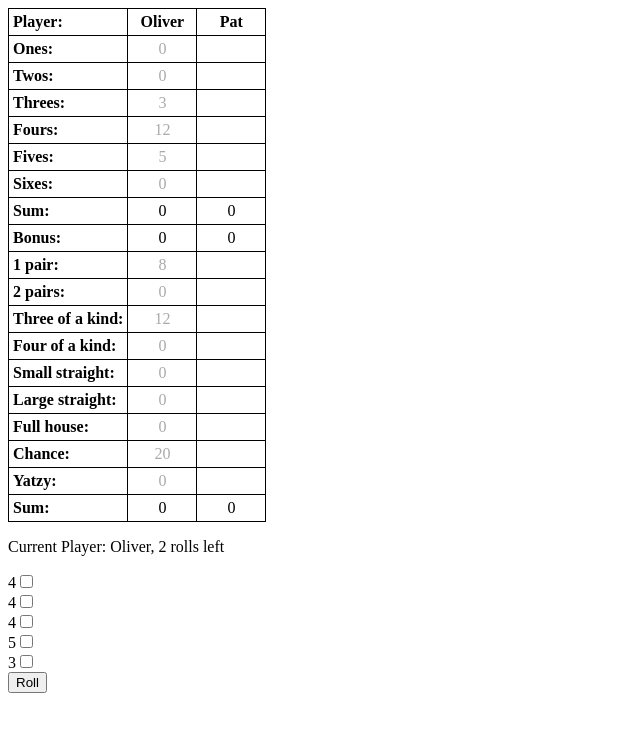
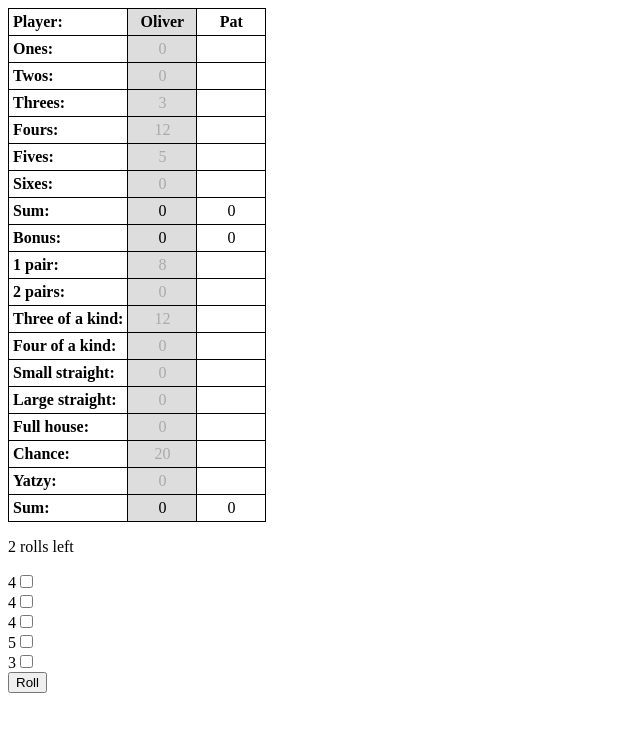
Before and after one commit to oliver-norden/react-redux-yatzy, a React (Create React App) app: page / in a window 1280 px wide. Shown: the top 732 px of the page, without its empty margins (0-640 px from the left). Built offline with nearby package versions, Linux system fonts and the light colour scheme; the HTML template or start-up script is replaced by a standard one.

Commit message:
Highlight row of current player

```diff
--- a/src/components/Dice.js
+++ b/src/components/Dice.js
@@ -22,7 +22,7 @@ class Dice extends Component {
         const { players, curPlayer } = this.props;
         return (
             <div>
-                <p>Current Player: {players[curPlayer.idx].name}, {curPlayer.rollsLeft} rolls left</p>
+                <p>{curPlayer.rollsLeft} rolls left</p>
                 {this.props.dice.map(dice =>
                     <div key={dice.id}>
                         <label htmlFor={dice.id}>{dice.val}</label>
--- a/src/components/playing-field/Field.js
+++ b/src/components/playing-field/Field.js
@@ -15,9 +15,20 @@ class Field extends Component {
     }
 
     render() {
-        const { posScore, players, rows } = this.props;
+        const { posScore, players, rows, curPlayerIdx } = this.props;
         return (
             <table className={styles.playingField}>
+                <colgroup>
+                    <col />
+                    {players.map(player => {
+                        return (
+                            <col
+                                key={player.id}
+                                className={ (player.id === curPlayerIdx) ? styles.currentPlayer : null }
+                            />
+                        )
+                    })}
+                </colgroup>
                 <thead>
                     <tr>
                         <th>
@@ -50,7 +61,8 @@ const mapStateToProps = state => ({
     posScore: state.possibleScore.possibleScores,
     players: state.game.players,
     rows: state.rules.playingField,
-    winner: state.game.winner
+    winner: state.game.winner,
+    curPlayerIdx: state.game.currentPlayer.idx
 });
 
 export default connect(mapStateToProps, {})(Field);
--- a/src/components/playing-field/PlayingField.module.css
+++ b/src/components/playing-field/PlayingField.module.css
@@ -19,3 +19,7 @@
     text-align: center;
     width: 60px;
 }
+
+col.currentPlayer{
+    background-color: #ddd;
+}
```
